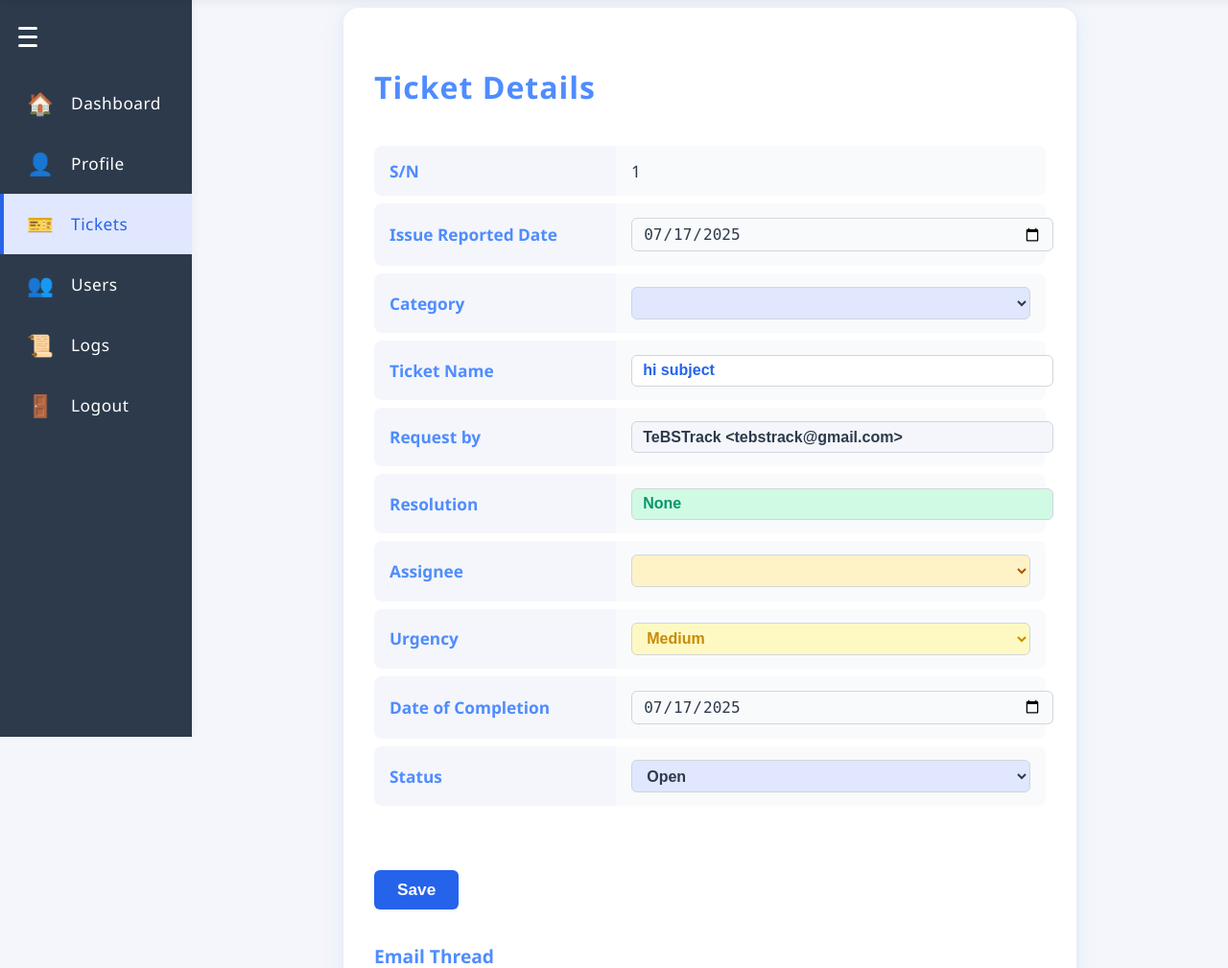
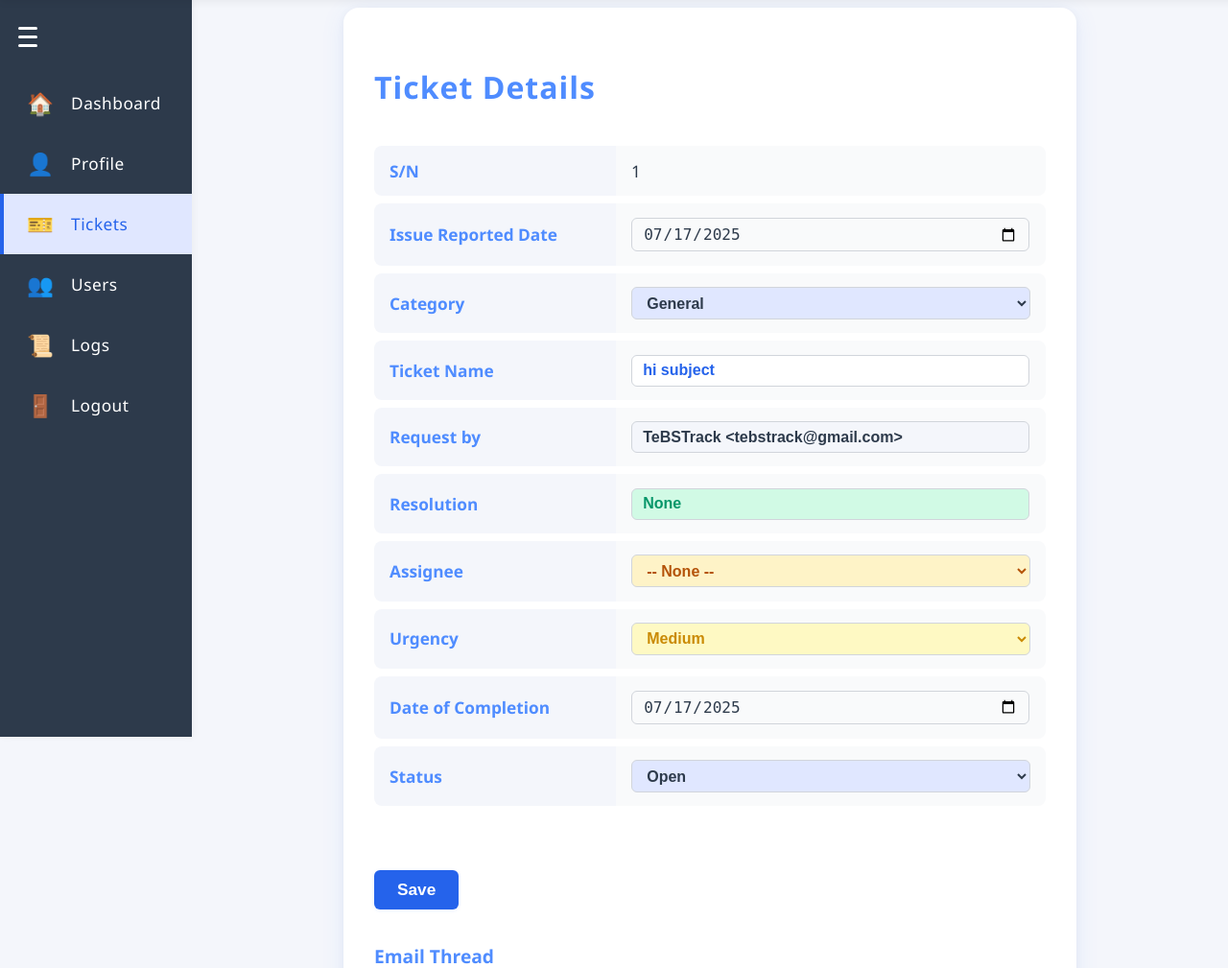
Before and after one commit to farhanhan1/tebstrack, a Flask app: page /viewticket/1 in a window 1280 px wide. Shown: the part 56-1065 px from the top of the page at 96% size. Run offline with Flask 3, Linux system fonts and the light colour scheme; a user stored in the database is signed in; lists and menus that the app fills with data are empty.

Commit message:
fixed viewticket functions

```diff
--- a/app/routes.py
+++ b/app/routes.py
@@ -322,6 +322,8 @@ def tickets():
     all_categories = sorted(set([t.category for t in Ticket.query if t.category]))
     all_statuses = ['Open', 'Closed', 'All']
 
+    # Build a mapping of user IDs to usernames for assignees
+    user_map = {u.id: u.username for u in User.query.all()}
     return render_template('tickets.html',
         tickets=tickets,
         month=month,
@@ -332,15 +334,18 @@ def tickets():
         all_statuses=all_statuses,
         tickets_raised=tickets_raised,
         most_common_category=most_common_category,
-        most_common_requestor=most_common_requestor
+        most_common_requestor=most_common_requestor,
+        user_map=user_map
     )
 
 @main.route('/viewticket/<int:ticket_id>')
 @login_required
 def view_ticket(ticket_id):
     ticket = Ticket.query.get_or_404(ticket_id)
-    # For now, just show all fields and a placeholder for email thread
-    return render_template('viewticket.html', ticket=ticket)
+    from app.models import User
+    all_users = User.query.order_by(User.username).all()
+    all_categories = [c[0] for c in db.session.query(Ticket.category).distinct().all()]
+    return render_template('viewticket.html', ticket=ticket, all_users=all_users, all_categories=all_categories)
 
 # Admin: Edit Ticket page
 @main.route('/edit_ticket/<int:ticket_id>', methods=['GET', 'POST'])
@@ -359,7 +364,21 @@ def edit_ticket(ticket_id):
         ticket.resolution = request.form.get('resolution', ticket.resolution)
         ticket.sender = request.form.get('sender', ticket.sender)
         assigned_to = request.form.get('assigned_to')
-        ticket.assigned_to = assigned_to if assigned_to else None
+        ticket.assigned_to = int(assigned_to) if assigned_to else None
+        # Handle created_at and updated_at from form
+        created_at_str = request.form.get('created_at')
+        updated_at_str = request.form.get('updated_at')
+        import datetime
+        if created_at_str:
+            try:
+                ticket.created_at = datetime.datetime.strptime(created_at_str, '%Y-%m-%d')
+            except Exception:
+                pass
+        if updated_at_str:
+            try:
+                ticket.updated_at = datetime.datetime.strptime(updated_at_str, '%Y-%m-%d')
+            except Exception:
+                pass
         db.session.commit()
         from .models import Log
         log = Log(user=current_user.username, action='edit_ticket', details=f"Edited ticket '{ticket.subject}' (ID: {ticket.id})")
--- a/app/templates/tickets.html
+++ b/app/templates/tickets.html
@@ -237,7 +237,7 @@
             <td><span class="badge badge-requestor">{{ ticket.sender or '-' }}</span></td>
             <td>{{ ticket.status }}</td>
             <td>{% if ticket.status == 'Closed' %}<span class="badge badge-resolution">{{ ticket.resolution or '-' }}</span>{% else %}-{% endif %}</td>
-            <td>{% if ticket.status == 'Closed' %}<span class="badge badge-assignee">{{ ticket.assigned_to or '-' }}</span>{% else %}-{% endif %}</td>
+            <td>{% if ticket.status == 'Closed' %}<span class="badge badge-assignee">{{ user_map[ticket.assigned_to] if ticket.assigned_to and ticket.assigned_to in user_map else '-' }}</span>{% else %}-{% endif %}</td>
             <td><span class="badge badge-urgency badge-urgency-{{ ticket.urgency|lower }}">{{ ticket.urgency or '-' }}</span></td>
             <td>{% if ticket.status == 'Closed' %}{{ ticket.updated_at.strftime('%Y-%m-%d') if ticket.updated_at else '-' }}{% else %}-{% endif %}</td>
           </tr>
--- a/app/templates/viewticket.html
+++ b/app/templates/viewticket.html
@@ -5,12 +5,12 @@
     <h1 style="color: #4f8cff; font-size: 2rem; font-weight: 700; margin-bottom: 2rem; letter-spacing: 1px; text-align: left;">Ticket Details</h1>
     <table style="width: 100%; border-collapse: separate; border-spacing: 0 0.5rem; margin-bottom: 2.5rem;">
       <tr><th style="text-align: left; width: 220px; background: #f4f6fb; padding: 0.9rem 1rem; border-radius: 8px 0 0 8px; color: #4f8cff; font-weight: 600; font-size: 1.08rem;">S/N</th><td style="padding: 0.9rem 1rem; background: #f9fafb; border-radius: 0 8px 8px 0; font-size: 1.08rem; color: #2d3a4b;">{{ ticket.id }}</td></tr>
-      <tr><th style="text-align: left; width: 220px; background: #f4f6fb; padding: 0.9rem 1rem; border-radius: 8px 0 0 8px; color: #4f8cff; font-weight: 600; font-size: 1.08rem;">Issue Reported Date</th><td style="padding: 0.9rem 1rem; background: #f9fafb; border-radius: 0 8px 8px 0; font-size: 1.08rem; color: #2d3a4b;"><input type="date" name="created_at" value="{{ ticket.created_at.strftime('%Y-%m-%d') if ticket.created_at else '' }}" style="width:100%; padding:0.4rem 0.7rem; border-radius:6px; border:1px solid #d1d5db; font-size:1rem; color:#2d3a4b; background:#f9fafb;"></td></tr>
+      <tr><th style="text-align: left; width: 220px; background: #f4f6fb; padding: 0.9rem 1rem; border-radius: 8px 0 0 8px; color: #4f8cff; font-weight: 600; font-size: 1.08rem;">Issue Reported Date</th><td style="padding: 0.9rem 1rem; background: #f9fafb; border-radius: 0 8px 8px 0; font-size: 1.08rem; color: #2d3a4b;"><input type="date" name="created_at" value="{{ ticket.created_at.strftime('%Y-%m-%d') if ticket.created_at else '' }}" style="width:94%; padding:0.4rem 0.7rem; border-radius:6px; border:1px solid #d1d5db; font-size:1rem; color:#2d3a4b; background:#f9fafb;"></td></tr>
       <tr><th style="text-align: left; width: 220px; background: #f4f6fb; padding: 0.9rem 1rem; border-radius: 8px 0 0 8px; color: #4f8cff; font-weight: 600; font-size: 1.08rem;">Category</th><td style="padding: 0.9rem 1rem; background: #f9fafb; border-radius: 0 8px 8px 0; font-size: 1.08rem; color: #2d3a4b;"><select name="category" style="width:100%; padding:0.4rem 0.7rem; border-radius:6px; border:1px solid #d1d5db; font-size:1rem; color:#2d3a4b; background:#e0e7ff; font-weight:600;">{% for c in all_categories %}<option value="{{ c }}" {% if c == ticket.category %}selected{% endif %}>{{ c }}</option>{% endfor %}</select></td></tr>
-      <tr><th style="text-align: left; width: 220px; background: #f4f6fb; padding: 0.9rem 1rem; border-radius: 8px 0 0 8px; color: #4f8cff; font-weight: 600; font-size: 1.08rem;">Ticket Name</th><td style="padding: 0.9rem 1rem; background: #f9fafb; border-radius: 0 8px 8px 0; font-size: 1.08rem; color: #2d3a4b;"><input type="text" name="subject" value="{{ ticket.subject }}" style="width:100%; padding:0.4rem 0.7rem; border-radius:6px; border:1px solid #d1d5db; font-size:1rem; color:#2563eb; font-weight:600;"></td></tr>
-      <tr><th style="text-align: left; width: 220px; background: #f4f6fb; padding: 0.9rem 1rem; border-radius: 8px 0 0 8px; color: #4f8cff; font-weight: 600; font-size: 1.08rem;">Request by</th><td style="padding: 0.9rem 1rem; background: #f9fafb; border-radius: 0 8px 8px 0; font-size: 1.08rem; color: #2d3a4b;"><input type="text" name="sender" value="{{ ticket.sender }}" style="width:100%; padding:0.4rem 0.7rem; border-radius:6px; border:1px solid #d1d5db; font-size:1rem; color:#2d3a4b; background:#f4f6fb; font-weight:600;"></td></tr>
-      <tr><th style="text-align: left; width: 220px; background: #f4f6fb; padding: 0.9rem 1rem; border-radius: 8px 0 0 8px; color: #4f8cff; font-weight: 600; font-size: 1.08rem;">Resolution</th><td style="padding: 0.9rem 1rem; background: #f9fafb; border-radius: 0 8px 8px 0; font-size: 1.08rem; color: #2d3a4b;"><input type="text" name="resolution" value="{{ ticket.resolution }}" style="width:100%; padding:0.4rem 0.7rem; border-radius:6px; border:1px solid #d1d5db; font-size:1rem; color:#059669; background:#d1fae5; font-weight:600;"></td></tr>
-      <tr><th style="text-align: left; width: 220px; background: #f4f6fb; padding: 0.9rem 1rem; border-radius: 8px 0 0 8px; color: #4f8cff; font-weight: 600; font-size: 1.08rem;">Assignee</th><td style="padding: 0.9rem 1rem; background: #f9fafb; border-radius: 0 8px 8px 0; font-size: 1.08rem; color: #2d3a4b;"><select name="assigned_to" style="width:100%; padding:0.4rem 0.7rem; border-radius:6px; border:1px solid #d1d5db; font-size:1rem; color:#b45309; background:#fef3c7; font-weight:600;">{% for u in all_users %}<option value="{{ u.email }}" {% if u.email == ticket.assigned_to %}selected{% endif %}>{{ u.email }}</option>{% endfor %}</select></td></tr>
+      <tr><th style="text-align: left; width: 220px; background: #f4f6fb; padding: 0.9rem 1rem; border-radius: 8px 0 0 8px; color: #4f8cff; font-weight: 600; font-size: 1.08rem;">Ticket Name</th><td style="padding: 0.9rem 1rem; background: #f9fafb; border-radius: 0 8px 8px 0; font-size: 1.08rem; color: #2d3a4b;"><input type="text" name="subject" value="{{ ticket.subject }}" style="width:94%; padding:0.4rem 0.7rem; border-radius:6px; border:1px solid #d1d5db; font-size:1rem; color:#2563eb; font-weight:600;"></td></tr>
+      <tr><th style="text-align: left; width: 220px; background: #f4f6fb; padding: 0.9rem 1rem; border-radius: 8px 0 0 8px; color: #4f8cff; font-weight: 600; font-size: 1.08rem;">Request by</th><td style="padding: 0.9rem 1rem; background: #f9fafb; border-radius: 0 8px 8px 0; font-size: 1.08rem; color: #2d3a4b;"><input type="text" name="sender" value="{{ ticket.sender }}" style="width:94%; padding:0.4rem 0.7rem; border-radius:6px; border:1px solid #d1d5db; font-size:1rem; color:#2d3a4b; background:#f4f6fb; font-weight:600;"></td></tr>
+      <tr><th style="text-align: left; width: 220px; background: #f4f6fb; padding: 0.9rem 1rem; border-radius: 8px 0 0 8px; color: #4f8cff; font-weight: 600; font-size: 1.08rem;">Resolution</th><td style="padding: 0.9rem 1rem; background: #f9fafb; border-radius: 0 8px 8px 0; font-size: 1.08rem; color: #2d3a4b;"><input type="text" name="resolution" value="{{ ticket.resolution }}" style="width:94%; padding:0.4rem 0.7rem; border-radius:6px; border:1px solid #d1d5db; font-size:1rem; color:#059669; background:#d1fae5; font-weight:600;"></td></tr>
+      <tr><th style="text-align: left; width: 220px; background: #f4f6fb; padding: 0.9rem 1rem; border-radius: 8px 0 0 8px; color: #4f8cff; font-weight: 600; font-size: 1.08rem;">Assignee</th><td style="padding: 0.9rem 1rem; background: #f9fafb; border-radius: 0 8px 8px 0; font-size: 1.08rem; color: #2d3a4b;"><select name="assigned_to" style="width:100%; padding:0.4rem 0.7rem; border-radius:6px; border:1px solid #d1d5db; font-size:1rem; color:#b45309; background:#fef3c7; font-weight:600;"><option value="">-- None --</option>{% for u in all_users %}<option value="{{ u.id }}" {% if u.id == ticket.assigned_to %}selected{% endif %}>{{ u.username }}</option>{% endfor %}</select></td></tr>
       {% set urgency_style =
         'background: #fee2e2; color: #dc2626;' if ticket.urgency|lower == 'high' else
         'background: #fef9c3; color: #ca8a04;' if ticket.urgency|lower == 'medium' else
@@ -19,7 +19,7 @@
         'background: #e0e7ff; color: #4f8cff;'
       %}
       <tr><th style="text-align: left; width: 220px; background: #f4f6fb; padding: 0.9rem 1rem; border-radius: 8px 0 0 8px; color: #4f8cff; font-weight: 600; font-size: 1.08rem;">Urgency</th><td style="padding: 0.9rem 1rem; background: #f9fafb; border-radius: 0 8px 8px 0; font-size: 1.08rem; color: #2d3a4b;"><select name="urgency" style="width:100%; padding:0.4rem 0.7rem; border-radius:6px; border:1px solid #d1d5db; font-size:1rem; font-weight:600; {{ urgency_style }}"><option value="Low" {% if ticket.urgency == 'Low' %}selected{% endif %}>Low</option><option value="Medium" {% if ticket.urgency == 'Medium' %}selected{% endif %}>Medium</option><option value="High" {% if ticket.urgency == 'High' %}selected{% endif %}>High</option><option value="Urgent" {% if ticket.urgency == 'Urgent' %}selected{% endif %}>Urgent</option></select></td></tr>
-      <tr><th style="text-align: left; width: 220px; background: #f4f6fb; padding: 0.9rem 1rem; border-radius: 8px 0 0 8px; color: #4f8cff; font-weight: 600; font-size: 1.08rem;">Date of Completion</th><td style="padding: 0.9rem 1rem; background: #f9fafb; border-radius: 0 8px 8px 0; font-size: 1.08rem; color: #2d3a4b;"><input type="date" name="updated_at" value="{{ ticket.updated_at.strftime('%Y-%m-%d') if ticket.updated_at else '' }}" style="width:100%; padding:0.4rem 0.7rem; border-radius:6px; border:1px solid #d1d5db; font-size:1rem; color:#2d3a4b; background:#f9fafb;"></td></tr>
+      <tr><th style="text-align: left; width: 220px; background: #f4f6fb; padding: 0.9rem 1rem; border-radius: 8px 0 0 8px; color: #4f8cff; font-weight: 600; font-size: 1.08rem;">Date of Completion</th><td style="padding: 0.9rem 1rem; background: #f9fafb; border-radius: 0 8px 8px 0; font-size: 1.08rem; color: #2d3a4b;"><input type="date" name="updated_at" value="{{ ticket.updated_at.strftime('%Y-%m-%d') if ticket.updated_at else '' }}" style="width:94%; padding:0.4rem 0.7rem; border-radius:6px; border:1px solid #d1d5db; font-size:1rem; color:#2d3a4b; background:#f9fafb;"></td></tr>
       <tr><th style="text-align: left; width: 220px; background: #f4f6fb; padding: 0.9rem 1rem; border-radius: 8px 0 0 8px; color: #4f8cff; font-weight: 600; font-size: 1.08rem;">Status</th><td style="padding: 0.9rem 1rem; background: #f9fafb; border-radius: 0 8px 8px 0; font-size: 1.08rem; color: #2d3a4b;"><select name="status" style="width:100%; padding:0.4rem 0.7rem; border-radius:6px; border:1px solid #d1d5db; font-size:1rem; font-weight:600; color:#2d3a4b; background:#e0e7ff;"><option value="Open" {% if ticket.status == 'Open' %}selected{% endif %}>Open</option><option value="Closed" {% if ticket.status == 'Closed' %}selected{% endif %}>Closed</option></select></td></tr>
     </table>
     <button type="submit" style="background:#2563eb; color:#fff; border:none; border-radius:6px; padding:0.6rem 1.5rem; font-weight:700; font-size:1.08rem; box-shadow:0 1px 4px rgba(37,99,235,0.08); cursor:pointer; transition:background 0.2s; margin-top:1.2rem;">Save</button>
```
Also changed, not shown: instance/tickets.db.
